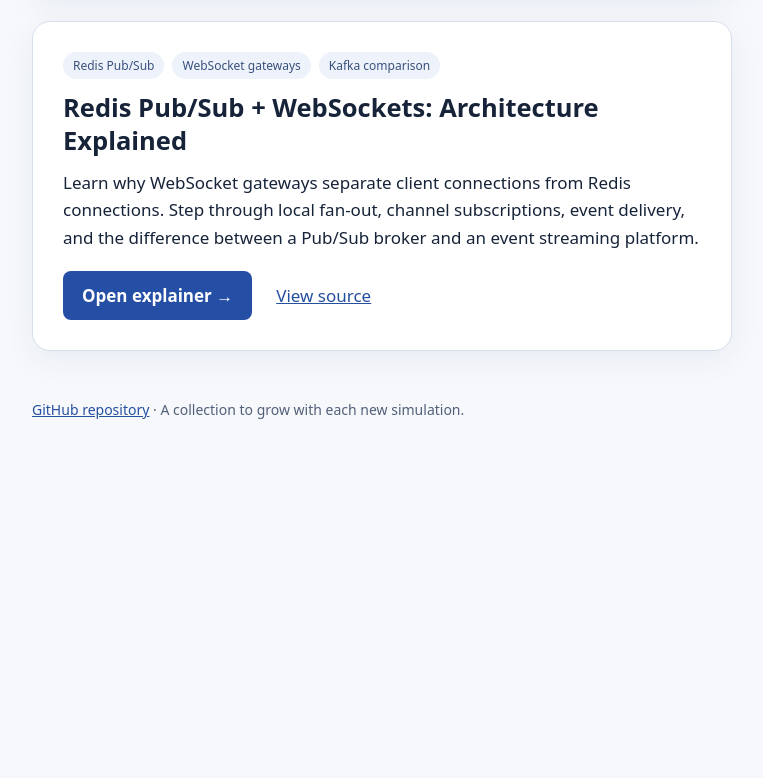
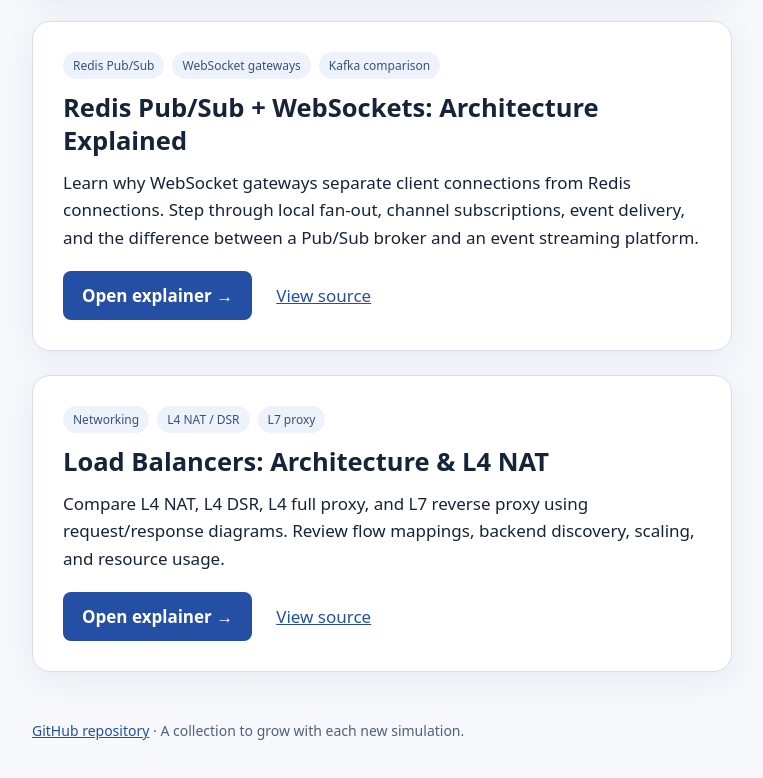
Before and after one commit to tharunworks/simulations, a plain HTML site: page index.html in a window 1280 px wide. Shown: the part 1571-2349 px from the top of the page, without its empty margins (132-895 px from the left). Before the commit the page ends 2056 px from the top, so only its background shows below. Drawn offline with Linux system fonts and the light colour scheme.

Commit message:
Link load balancer explainer from simulations homepage

```diff
--- a/index.html
+++ b/index.html
@@ -9,4 +9,6 @@
 <article style="margin-top:24px"><div class="tags"><span class="tag">WebSocket</span><span class="tag">Chat architecture</span><span class="tag">Redis routing</span></div><h2>Chat Delivery &amp; WebSocket Scaling Lab</h2><p>Trace Alice-to-Bob message delivery through one server, multiple gateways, Redis broadcast, targeted routing, offline replay, authorization and failures. Change gateway count, traffic and the send transport.</p><div class="links"><a class="launch" href="./chat-delivery-scaling/">Open simulation →</a><a href="https://github.com/tharunworks/simulations/tree/main/chat-delivery-scaling">View source</a></div></article>
 
 <article style="margin-top:24px"><div class="tags"><span class="tag">Redis Pub/Sub</span><span class="tag">WebSocket gateways</span><span class="tag">Kafka comparison</span></div><h2>Redis Pub/Sub + WebSockets: Architecture Explained</h2><p>Learn why WebSocket gateways separate client connections from Redis connections. Step through local fan-out, channel subscriptions, event delivery, and the difference between a Pub/Sub broker and an event streaming platform.</p><div class="links"><a class="launch" href="./redis-pubsub-websockets/">Open explainer →</a><a href="https://github.com/tharunworks/simulations/tree/main/redis-pubsub-websockets">View source</a></div></article>
+
+<article style="margin-top:24px"><div class="tags"><span class="tag">Networking</span><span class="tag">L4 NAT / DSR</span><span class="tag">L7 proxy</span></div><h2>Load Balancers: Architecture &amp; L4 NAT</h2><p>Compare L4 NAT, L4 DSR, L4 full proxy, and L7 reverse proxy using request/response diagrams. Review flow mappings, backend discovery, scaling, and resource usage.</p><div class="links"><a class="launch" href="./load-balancers/">Open explainer →</a><a href="https://github.com/tharunworks/simulations/tree/main/load-balancers">View source</a></div></article>
 <footer><a href="https://github.com/tharunworks/simulations">GitHub repository</a> · A collection to grow with each new simulation.</footer></main></body></html>
```
